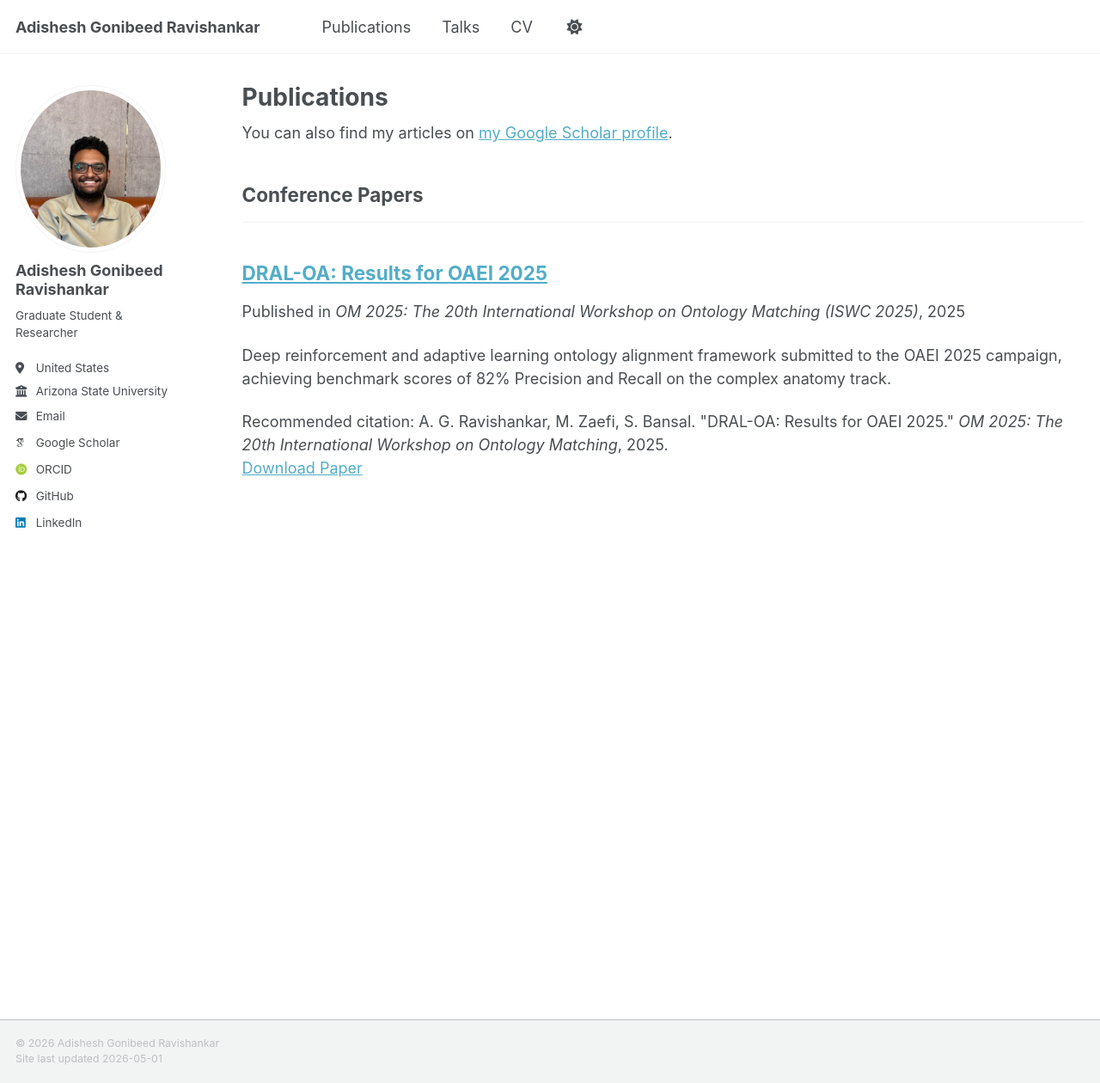
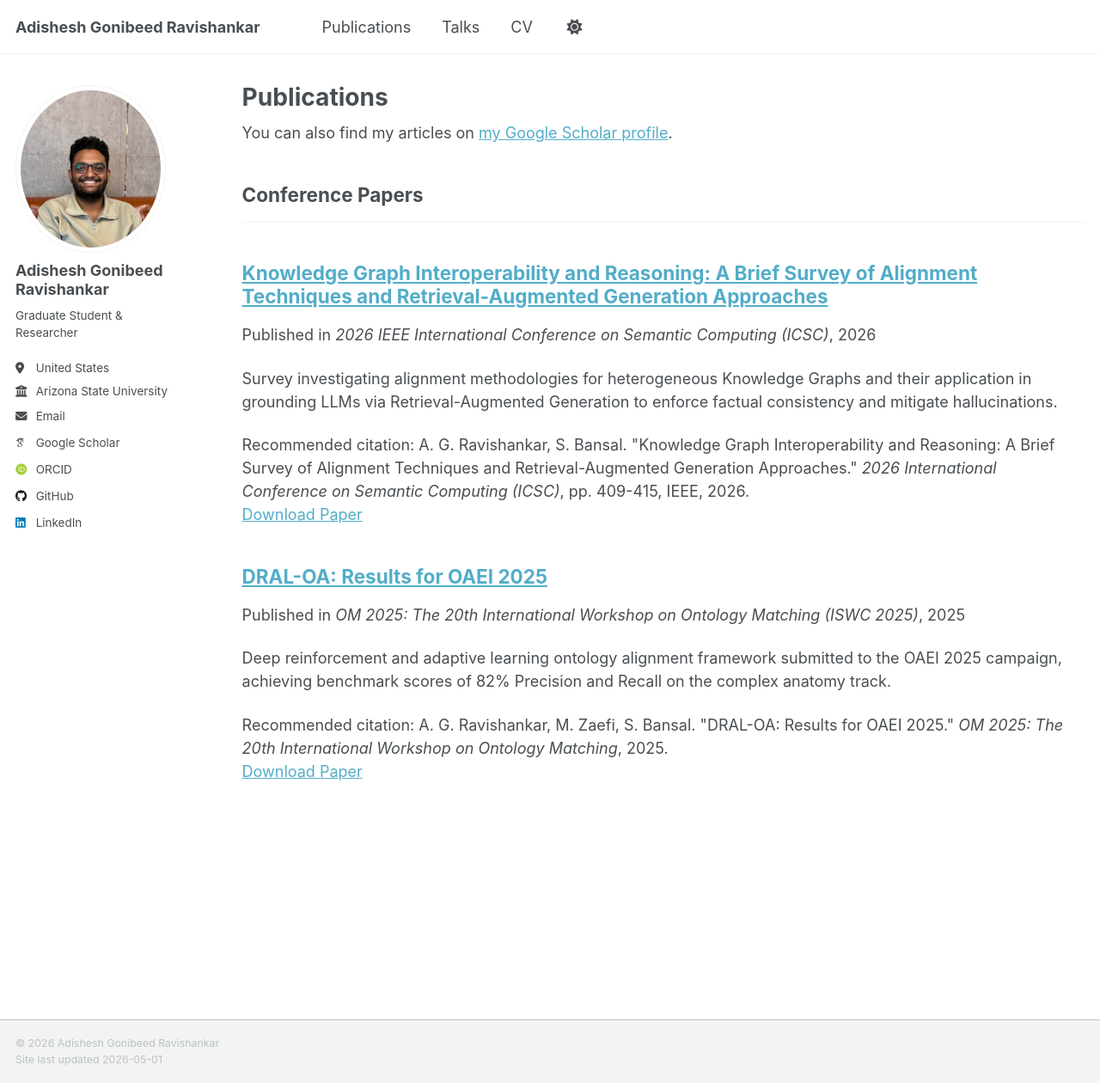
Before and after one commit to AGR19/agr19.github.io, a Jekyll site: the page built from _pages/publications.html, in a window 1280 px wide and 1260 px high. Shown: the whole window at 86% size. Built offline with Jekyll 4.4.1, drawn with Linux system fonts in a browser that asks for light colours; some web fonts are replaced; a script that is not in the unit is left out.

Commit message:
Update CV link and add IEEE ICSC 2026 KG survey publication
Made-with: Cursor

```diff
--- /dev/null
+++ b/_publications/2026-kg-survey-icsc.md
@@ -0,0 +1,17 @@
+---
+title: "Knowledge Graph Interoperability and Reasoning: A Brief Survey of Alignment Techniques and Retrieval-Augmented Generation Approaches"
+collection: publications
+category: conferences
+permalink: /publication/2026-kg-survey-icsc
+excerpt: 'Survey investigating alignment methodologies for heterogeneous Knowledge Graphs and their application in grounding LLMs via Retrieval-Augmented Generation to enforce factual consistency and mitigate hallucinations.'
+date: 2026-02-02
+venue: '2026 IEEE International Conference on Semantic Computing (ICSC)'
+paperurl: 'https://ieeexplore.ieee.org/abstract/document/11486286/'
+citation: 'A. G. Ravishankar, S. Bansal. "Knowledge Graph Interoperability and Reasoning: A Brief Survey of Alignment Techniques and Retrieval-Augmented Generation Approaches." <i>2026 International Conference on Semantic Computing (ICSC)</i>, pp. 409-415, IEEE, 2026.'
+---
+
+This survey investigates the technical mechanisms for achieving interoperability between heterogeneous Knowledge Graphs (KG) and their application in grounding Large Language Models (LLMs). It details the spectrum of alignment methodologies, moving from fundamental terminological and structural measures such as string edit distances and graph homomorphism to advanced representation learning techniques like translational models and Graph Convolutional Networks (GCN). Furthermore, the document analyzes the convergence of structured data with generative AI, specifically examining how frameworks like Retrieval Augmented Generation (RAG) and neuro-symbolic alignment utilize KGs to enforce factual consistency and mitigate hallucinations in Transformer-based architectures.
+
+[View on IEEE Xplore](https://ieeexplore.ieee.org/abstract/document/11486286/)
+
+[View on Google Scholar](https://scholar.google.com/citations?view_op=view_citation&hl=en&user=3Cn7-L8AAAAJ&citation_for_view=3Cn7-L8AAAAJ:u-x6o8ySG0sC)
```
Also changed, not shown: _pages/cv.md (+2 -2 lines).
